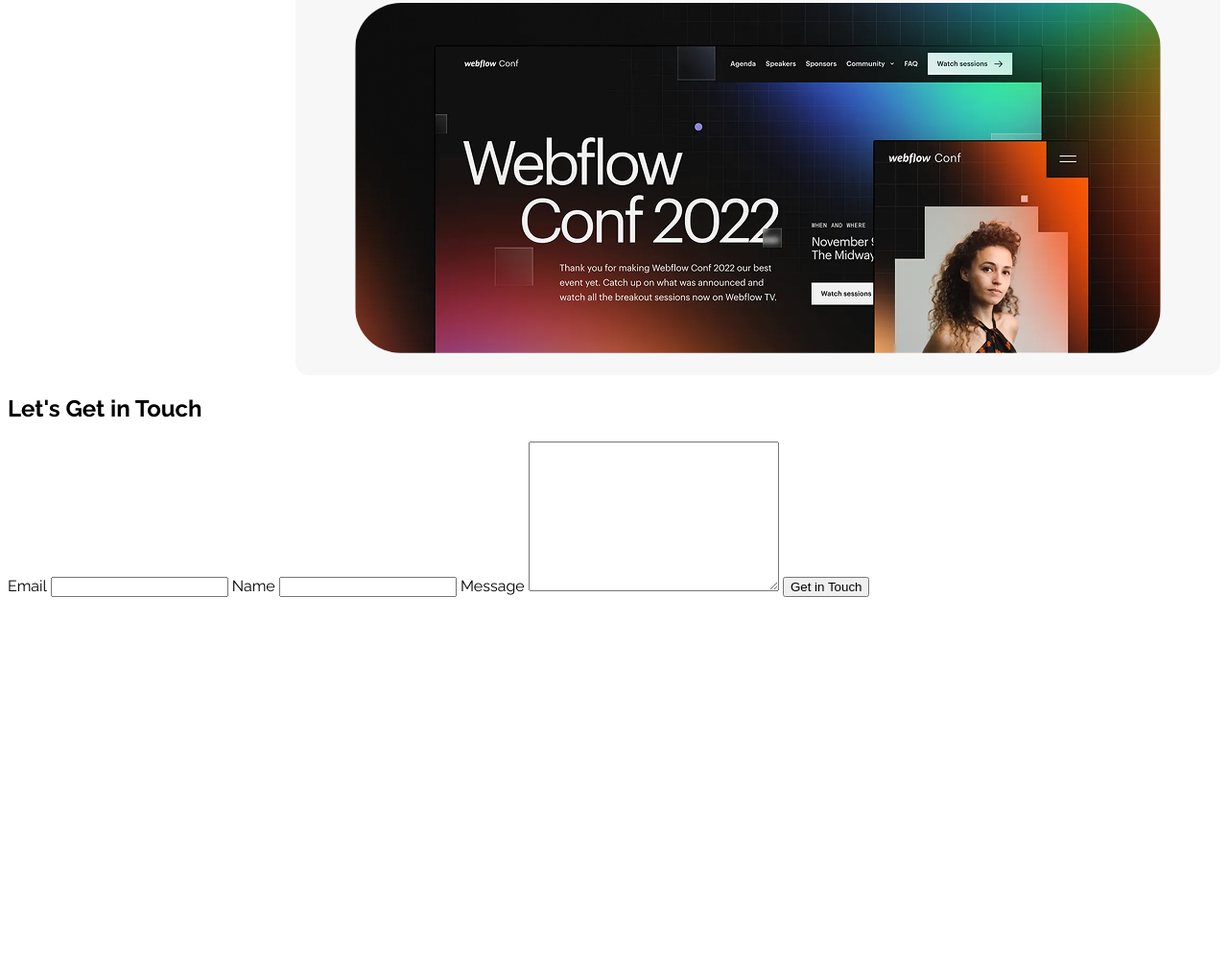
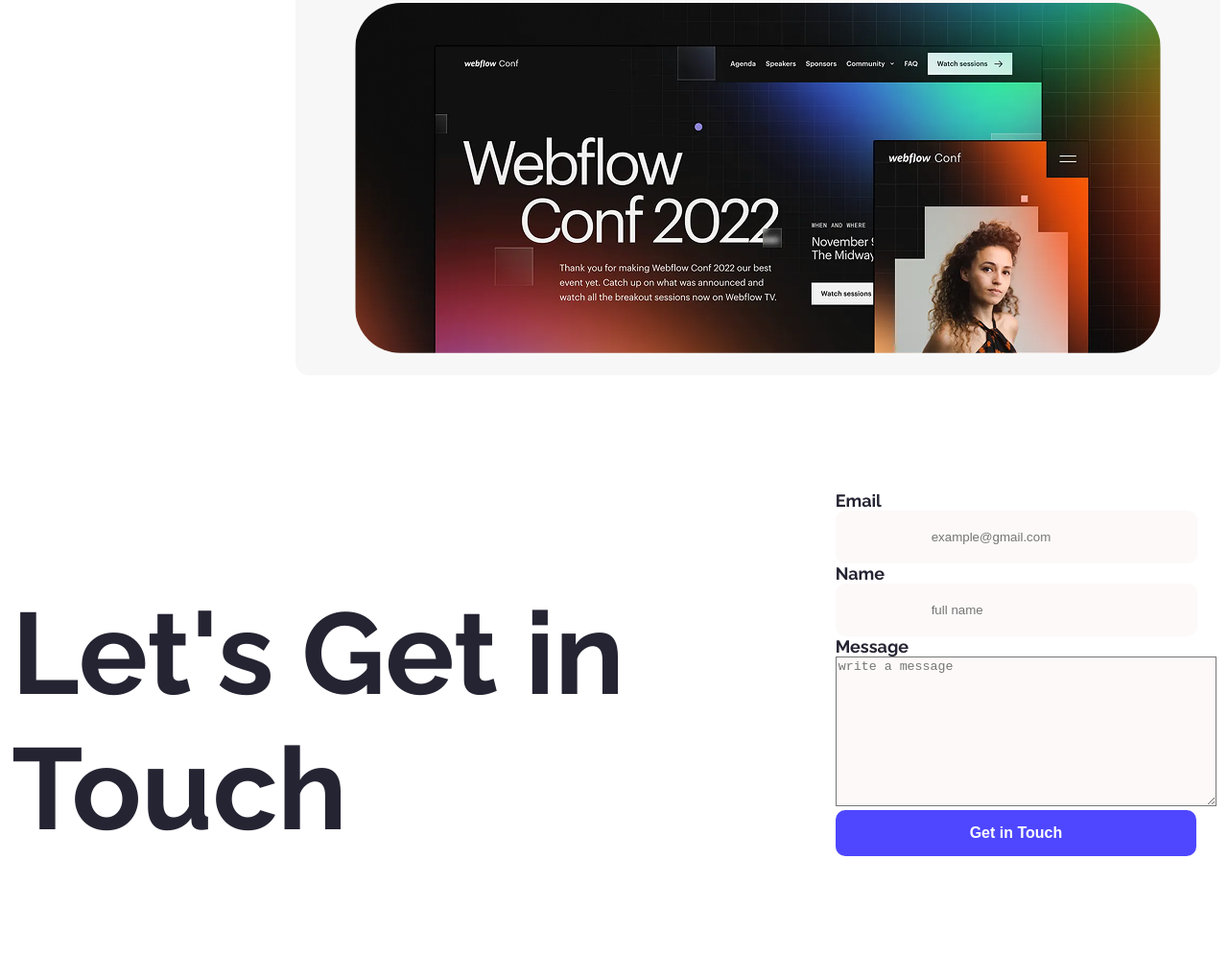
Before and after one commit to mahmudulkarim420/ph-first-assignment, a plain HTML site: page index.html in a window 1280 px wide. Shown: the part 2762-3757 px from the top of the page at 96% size. Before the commit the page ends 3392 px from the top, so only its background shows below. Drawn offline with Linux system fonts and the light colour scheme.

Commit message:
form-section-updated

```diff
--- a/index.html
+++ b/index.html
@@ -100,16 +100,19 @@
       </section>
       <section class="form-section">
         <div class="column1">
-          <h1>Let's Get in Touch</h1>
+        <h1>Let's Get in <br> Touch</h1>
         </div>
         <div class="column2">
-          <label for="email">Email</label>
-          <input type="email" name="" id="">
-          <label for="name">Name</label>
-          <input type="text" name="" id="">
-          <label for="message">Message</label>
-          <textarea name="" id="" cols="30" rows="10"></textarea>
+        <form action="">
+          <label for="email">Email</label><br>
+          <input type="email" name="" id="" placeholder="example@gmail.com"><br>
+          <label for="name">Name</label><br>
+          <input type="text" name="" id="" placeholder="full name"><br>
+          <label for="message">Message</label><br>
+          <textarea name="" id="" cols="47" rows="10" placeholder="write a message"></textarea><br>
           <button>Get in Touch</button>
+          </form>
+          </div>
         </div>
       </section>
     </main>
--- a/style.css
+++ b/style.css
@@ -237,3 +237,47 @@
 }
 
 /* Form Section Style */
+
+.form-section{
+    display: flex;
+    justify-content: center;
+    margin-top: 120px;
+}
+
+.column1{
+    font-size: 80px;
+    font-weight: bold;
+    color: #252432;
+    margin-right: 220px;
+}
+
+
+
+.column2 label{
+    font-size: 18px;
+    font-weight: bold;
+    color: #252432;
+}
+
+.column2 input{
+    padding: 20px 100px;
+    border: none;
+    border-radius: 10px;
+    background-color: rgb(253, 249, 249);
+}
+
+.column2 textarea{
+
+    background-color: rgb(253, 249, 249);
+}
+
+.column2 button{
+    padding: 15px 140px;
+    background-color: #4e47ff;
+    color: white;
+    border: none;
+    border-radius: 10px;
+    font-size: 16px;
+    font-weight: bold;
+    cursor: pointer;
+}
```
